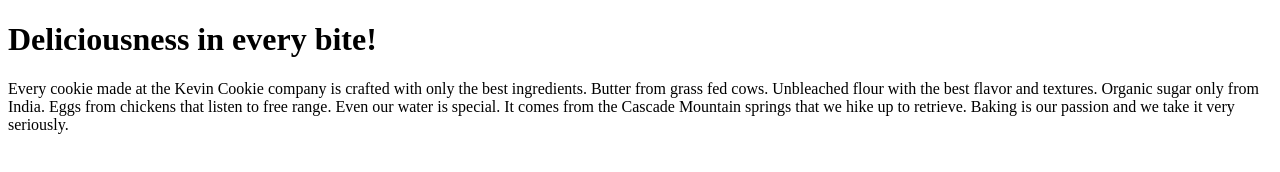
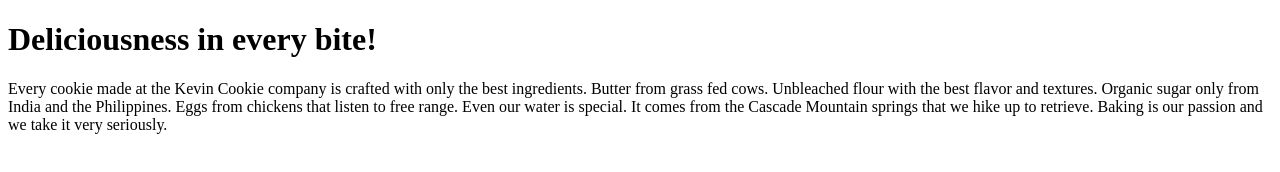
Before and after one commit to Ri17Snow/git_tuts_first, a plain HTML site: page index.htm in a window 1280 px wide. Drawn offline with Linux system fonts and the light colour scheme.

Commit message:
Update index.htm

```diff
--- a/index.htm
+++ b/index.htm
@@ -5,7 +5,7 @@
     <p>
       Every cookie made at the Kevin Cookie company is crafted with only the
       best ingredients. Butter from grass fed cows. Unbleached flour with the
-      best flavor and textures. Organic sugar only from India. Eggs from
+      best flavor and textures. Organic sugar only from India and the Philippines. Eggs from
       chickens that listen to free range. Even our water is special. It comes
       from the Cascade Mountain springs that we hike up to retrieve. Baking is
       our passion and we take it very seriously.
```
